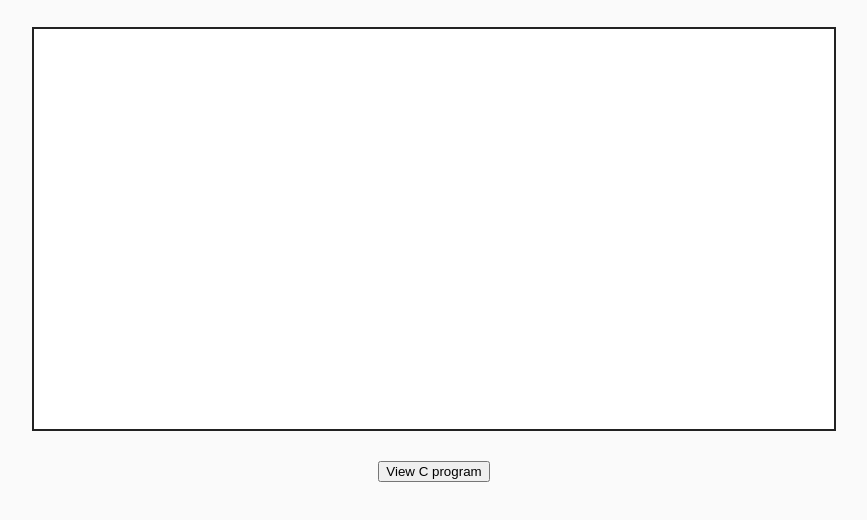
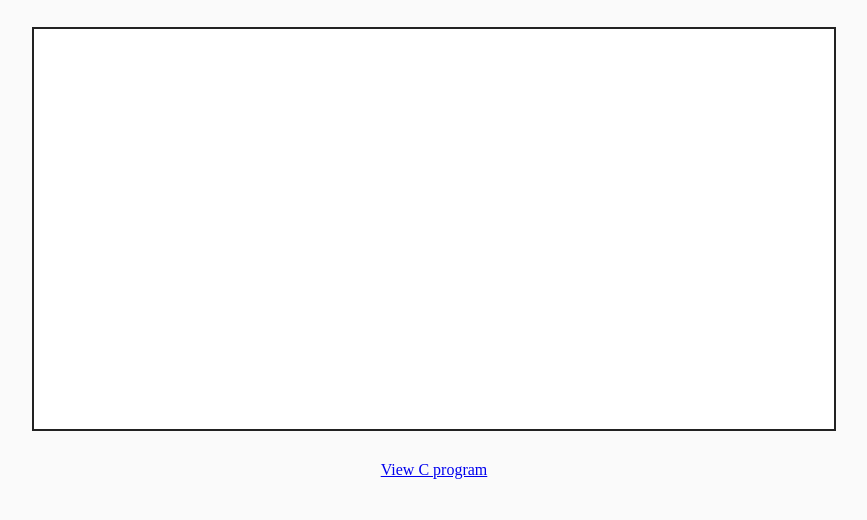
Before and after one commit to vbtgongithub/justlikedino, a plain HTML site: page index.html in a window 1280 px wide. Shown: the part 50-570 px from the top of the page, without its empty margins (206-1073 px from the left). Drawn offline with Linux system fonts and the light colour scheme.

Commit message:
Update index.html

```diff
--- a/index.html
+++ b/index.html
@@ -28,9 +28,6 @@
     <h2>RCB Runner Game</h2>
     <div id="score"></div>
     <canvas id="game" width="800" height="400"></canvas>
-    <a href="cprogram.html">
-        <button>View C program</button>
-    </a>
-
+    <a href="cprogram.html" target="_blank"> View C program </a>
 </body>
 </html>
```
